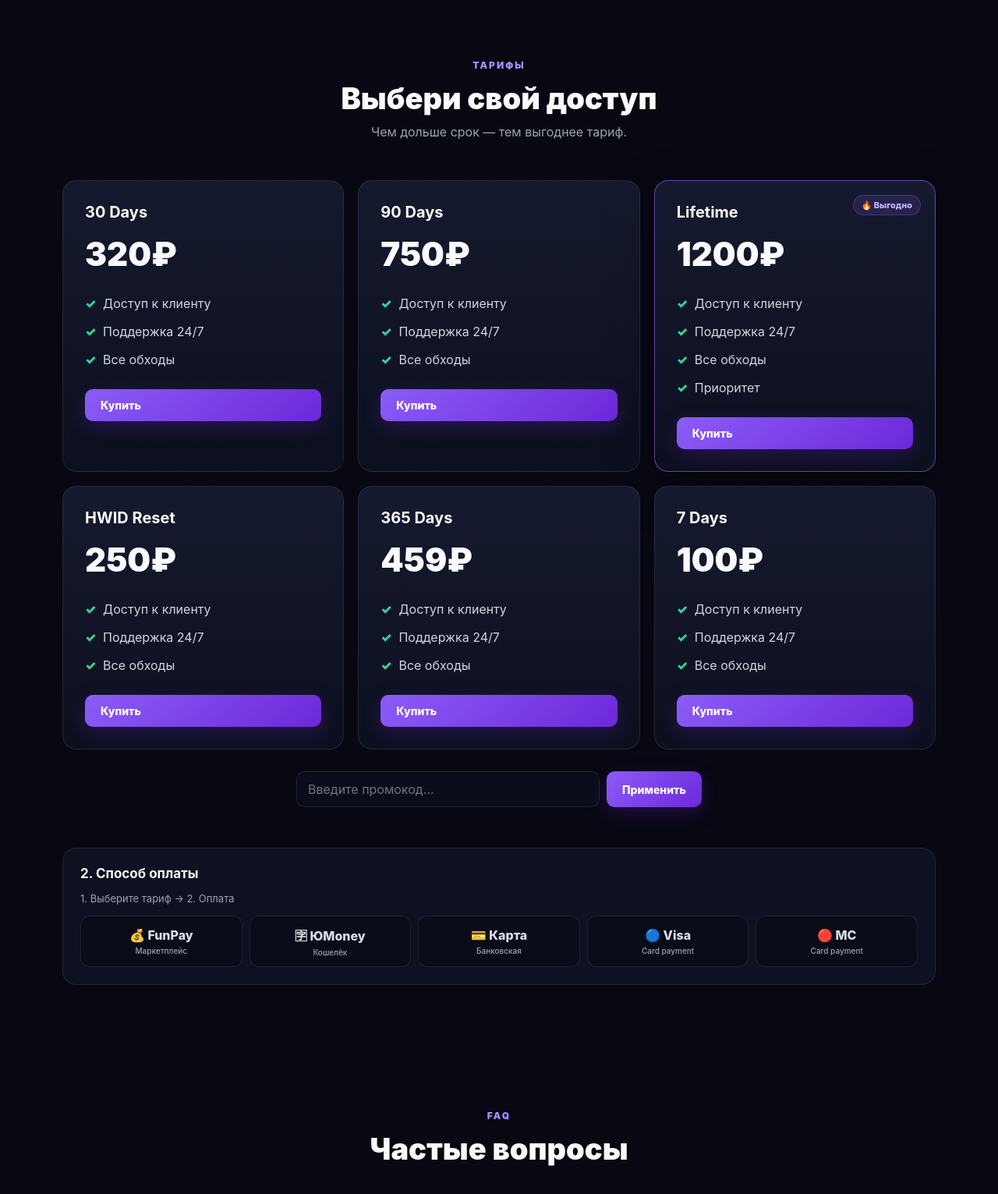
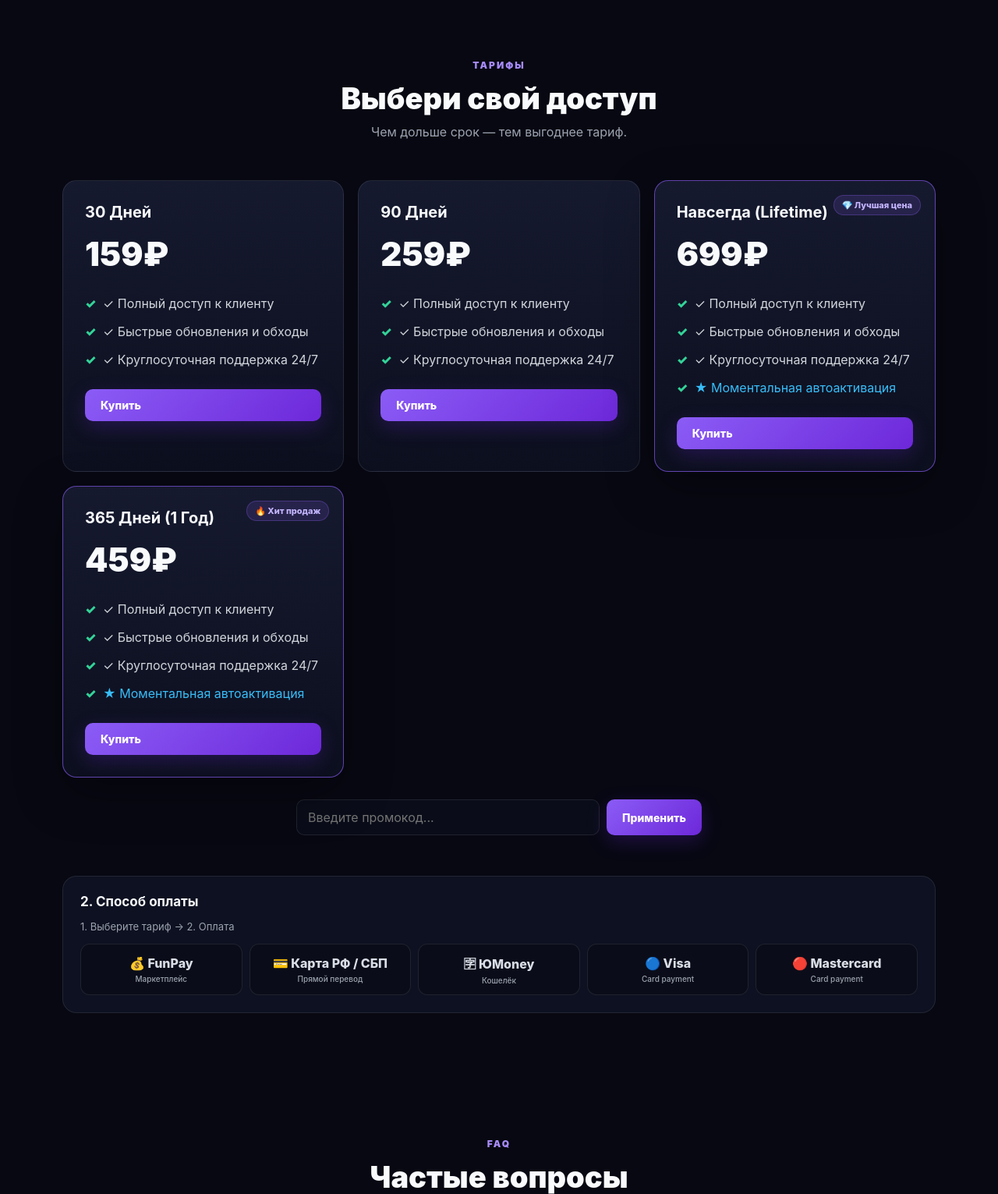
Before and after one commit to proszigmas-ship-it/Euphoria, a Flask app: page / in a window 1280 px wide. Shown: the part 1398-2929 px from the top of the page at 78% size. Run offline with Flask 3, Linux system fonts and the light colour scheme; data comes from the database, SQL or seed files in the repository; both versions use the stored data as it was after the commit; data that the repository does not hold is empty; some libraries are stand-ins or nearby versions.

Commit message:
Update tariffs (Lifetime 699, 365d 459, 90d 259, 30d 159, HWID 199) and add card payment details 2200208225748764

```diff
--- a/euphoria/db.py
+++ b/euphoria/db.py
@@ -246,33 +246,15 @@ def init_db():
         )
 
     # Seed products
-    if c.execute('SELECT COUNT(*) FROM products').fetchone()[0] == 0:
-        c.executemany(
-            'INSERT INTO products(title, price, popular) VALUES(?, ?, ?)',
-            config.DEFAULT_PRODUCTS,
-        )
-    else:
-        # Keep the built-in plans in sync after an upgrade, while leaving any
-        # administrator-created products untouched.
-        for title, price, popular in config.DEFAULT_PRODUCTS:
-            c.execute(
-                'UPDATE products SET price=?, popular=? WHERE title=?',
-                (price, popular, title),
-            )
-            if c.execute('SELECT changes()').fetchone()[0] == 0:
-                c.execute(
-                    'INSERT INTO products(title, price, popular) VALUES(?, ?, ?)',
-                    (title, price, popular),
-                )
-        exists = c.execute(
-            "SELECT id FROM products WHERE title=?",
-            ('HWID Reset',),
-        ).fetchone()
-        if not exists:
-            c.execute(
-                'INSERT INTO products(title, price, popular) VALUES(?, ?, ?)',
-                ('HWID Reset', 250, 0),
-            )
+    for title, price, popular in config.DEFAULT_PRODUCTS:
+        row = c.execute('SELECT id FROM products WHERE title=?', (title,)).fetchone()
+        if row:
+            c.execute('UPDATE products SET price=?, popular=? WHERE id=?', (price, popular, row['id']))
+        else:
+            c.execute('INSERT INTO products(title, price, popular) VALUES(?, ?, ?)', (title, price, popular))
+
+    # Remove obsolete 7 Days if present
+    c.execute("DELETE FROM products WHERE title='7 Days'")
 
     # Seed promo
     if c.execute('SELECT COUNT(*) FROM promos').fetchone()[0] == 0:
--- a/euphoria_snapshot.json
+++ b/euphoria_snapshot.json
@@ -1,12 +1,12 @@
 {
-  "saved_at": "2026-08-20T20:04:44.969703+00:00",
+  "saved_at": "2026-08-20T20:11:56.937643+00:00",
   "players": [
     {
       "id": 1,
       "uid": "1",
       "username": "admin",
       "email": "admin@euphoria.local",
-      "password_hash": "scrypt:32768:8:1$NYpnox5IBeuNhgxx$61af28809d56b81e86974bec26760c7ded746aab3e6545f6002b9ac5c84a388118a87c99d193cafcbefd35fdbde8fd51cf9834637fcb05ab24c0f2588e2a8038",
+      "password_hash": "scrypt:32768:8:1$GmNGDhCgfU0eUOoQ$432e73f508fa44d542982953539dccc361e741a2facac085c95a12ce1d3e4868f29f46f97e6fce2ea4c8a67c5ee294ec9a6f255f0719d64692bf87eb7450b8ce",
       "password_plain": "Euphoria#2026!Sec9X_Admin",
       "role": "Admin",
       "created_at": "2026-08-20T20:00:46.882225+00:00",
@@ -27,34 +27,34 @@
   ],
   "products": [
     {
-      "id": 1,
-      "title": "7 Days",
-      "price": 100.0,
-      "popular": 0
-    },
-    {
       "id": 2,
       "title": "30 Days",
-      "price": 320.0,
-      "popular": 1
+      "price": 159.0,
+      "popular": 0
     },
     {
       "id": 3,
       "title": "90 Days",
-      "price": 750.0,
+      "price": 259.0,
       "popular": 0
     },
     {
       "id": 4,
       "title": "Lifetime",
-      "price": 1200.0,
+      "price": 699.0,
       "popular": 0
     },
     {
       "id": 5,
       "title": "HWID Reset",
-      "price": 250.0,
+      "price": 199.0,
       "popular": 0
+    },
+    {
+      "id": 6,
+      "title": "365 Days",
+      "price": 459.0,
+      "popular": 1
     }
   ]
 }
--- a/templates/index.html
+++ b/templates/index.html
@@ -290,17 +290,28 @@ footer{border-top:1px solid var(--line);padding:44px 0;color:var(--muted);font-s
       <h3>2. Способ оплаты</h3>
       <div id="planHint" style="color:var(--muted);font-size:13px;margin-bottom:14px">1. Выберите тариф → 2. Оплата</div>
       <div class="pms">
-        <button class="pm" onclick="selPay('funpay',this)">&#128176; FunPay<small>&#1052;&#1072;&#1088;&#1082;&#1077;&#1090;&#1087;&#1083;&#1077;&#1081;&#1089;</small></button>
-        <button class="pm" onclick="selPay('yumoney',this)">&#127505; &#1070;Money<small>&#1050;&#1086;&#1096;&#1077;&#1083;&#1105;&#1082;</small></button>
-        <button class="pm" onclick="selPay('card',this)">&#128179; &#1050;&#1072;&#1088;&#1090;&#1072;<small>&#1041;&#1072;&#1085;&#1082;&#1086;&#1074;&#1089;&#1082;&#1072;&#1103;</small></button>
+        <button class="pm" onclick="selPay('funpay',this)">&#128176; FunPay<small>Маркетплейс</small></button>
+        <button class="pm" onclick="selPay('card',this)">&#128179; Карта РФ / СБП<small>Прямой перевод</small></button>
+        <button class="pm" onclick="selPay('yumoney',this)">&#127505; ЮMoney<small>Кошелёк</small></button>
         <button class="pm" onclick="selPay('visa',this)">&#128309; Visa<small>Card payment</small></button>
-        <button class="pm" onclick="selPay('mc',this)">&#128308; MC<small>Card payment</small></button>
+        <button class="pm" onclick="selPay('mc',this)">&#128308; Mastercard<small>Card payment</small></button>
       </div>
+
+      <!-- Card details box for direct payment -->
+      <div id="cardDetailsBox" style="display:none;background:#0d1124;border:1px solid #3b82f6;border-radius:12px;padding:14px;margin-top:14px">
+        <div style="font-size:12px;color:var(--muted);margin-bottom:6px">Реквизиты для оплаты картой / СБП:</div>
+        <div style="display:flex;align-items:center;justify-content:space-between;flex-wrap:wrap;gap:8px">
+          <span style="font-size:18px;font-weight:700;letter-spacing:1.5px;color:#38bdf8;font-family:monospace">2200 2082 2574 8764</span>
+          <button class="btn ghost small" type="button" onclick="navigator.clipboard.writeText('2200208225748764');alert('Номер карты 2200208225748764 скопирован!');">&#128203; Скопировать</button>
+        </div>
+        <div style="font-size:12px;color:var(--muted);margin-top:8px">После перевода подписка активируется автоматически на ваш аккаунт!</div>
+      </div>
+
       <div class="co" id="checkout">
-        <div class="cr"><span id="coProd">&#1058;&#1072;&#1088;&#1080;&#1092;</span><b id="coPrice">0 &#8381;</b></div>
-        <div class="cr"><span>&#1054;&#1087;&#1083;&#1072;&#1090;&#1072;</span><b id="coMethod">&#8212;</b></div>
-        <div class="cr tot"><span>К оплате</span><span id="coTotal">0 &#8381;</span></div>
-        <button class="btn btn-full" style="margin-top:12px" onclick="startPay()" id="payBtn">Перейти к оплате</button>
+        <div class="cr"><span id="coProd">Тариф</span><b id="coPrice">0 ₽</b></div>
+        <div class="cr"><span>Оплата</span><b id="coMethod">&#8212;</b></div>
+        <div class="cr tot"><span>К оплате</span><span id="coTotal">0 ₽</span></div>
+        <button class="btn btn-full" style="margin-top:12px" onclick="startPay()" id="payBtn">Оплатить и активировать</button>
       </div>
     </div>
   </div>
@@ -661,7 +672,44 @@ async function doReg(){const m=document.getElementById('modMsg');m.className='pm
 // Products
 let prods=[],activePromo=null,selProd=null,selPayM=null;
 async function loadProds(){try{const r=await fetch('/api/products');prods=await r.json();renderCards();}catch(e){}}
-function renderCards(){const g=document.getElementById('cards');if(!g)return;const dc=activePromo?activePromo.discount:0;if(!prods.length){g.innerHTML='<p style="color:var(--muted);text-align:center;grid-column:1/-1;padding:20px">Тарифы скоро появятся.</p>';return;}const mx=Math.max(...prods.map(p=>p.price),1);g.innerHTML=prods.map((p,i)=>{const o=p.price;const f=dc?Math.round(o*(100-dc)/100):o;const isp=o>=mx;return`<div class="pc${isp?' pop':''}" onclick="sPlan(${i})" style="cursor:pointer"><div class="ptag" style="${isp?'':'display:none'}">🔥 Выгодно</div><h3>${p.title}</h3><div class="pb">${f}₽<small>${dc?` (−${dc}%) было ${o}₽`:''}</small></div><ul class="fl"><li>Доступ к клиенту</li><li>Поддержка 24/7</li><li>Все обходы</li>${isp?'<li>Приоритет</li>':''}</ul><button class="btn btn-full" type="button" onclick="event.stopPropagation();sPlan(${i})">${selProd===i?'✓ Купить':'Купить'}</button></div>`; }).join('');}
+function renderCards(){
+  const g=document.getElementById('cards');
+  if(!g)return;
+  const dc=activePromo?activePromo.discount:0;
+  if(!prods.length){
+    g.innerHTML='<p style="color:var(--muted);text-align:center;grid-column:1/-1;padding:20px">Тарифы скоро появятся.</p>';
+    return;
+  }
+  g.innerHTML=prods.filter(p=>p.title!=='HWID Reset').map((p,i)=>{
+    const o=p.price;
+    const f=dc?Math.round(o*(100-dc)/100):o;
+    const is365=p.title.includes('365');
+    const isLife=p.title.toLowerCase().includes('life')||p.title.toLowerCase().includes('навсегда');
+    let badgeText = is365 ? '🔥 Хит продаж' : (isLife ? '💎 Лучшая цена' : '');
+    const isPopular = is365 || isLife;
+
+    let displayTitle = p.title;
+    if(p.title==='30 Days') displayTitle='30 Дней';
+    else if(p.title==='90 Days') displayTitle='90 Дней';
+    else if(p.title==='365 Days') displayTitle='365 Дней (1 Год)';
+    else if(p.title==='Lifetime') displayTitle='Навсегда (Lifetime)';
+
+    return `
+      <div class="pc${isPopular?' pop':''}" onclick="sPlan(${i})" style="cursor:pointer">
+        ${badgeText ? `<div class="ptag">${badgeText}</div>` : ''}
+        <h3>${displayTitle}</h3>
+        <div class="pb">${f}₽<small>${dc?` (−${dc}%) было ${o}₽`:''}</small></div>
+        <ul class="fl">
+          <li>✓ Полный доступ к клиенту</li>
+          <li>✓ Быстрые обновления и обходы</li>
+          <li>✓ Круглосуточная поддержка 24/7</li>
+          ${isPopular?'<li style="color:#38bdf8">★ Моментальная автоактивация</li>':''}
+        </ul>
+        <button class="btn btn-full" type="button" onclick="event.stopPropagation();sPlan(${i})">${selProd===i?'✓ Выбрано':'Купить'}</button>
+      </div>
+    `;
+  }).join('');
+}
 function sPlan(i){
   selProd=i;
   if(!selPayM){
@@ -670,6 +718,7 @@ function sPlan(i){
   }
   renderCards();
   const p=prods[i];
+  if(!p)return;
   const dc=activePromo?activePromo.discount:0;
   const f=dc?Math.round(p.price*(100-dc)/100):p.price;
   const h=document.getElementById('planHint');
@@ -678,7 +727,23 @@ function sPlan(i){
   document.querySelector('.paybox')?.scrollIntoView({behavior:'smooth', block:'nearest'});
 }
 async function applyPromo(){const code=document.getElementById('promoInput').value.trim().toUpperCase();const st=document.getElementById('promoStatus');if(!code){activePromo=null;renderCards();if(st)st.textContent='';return;}try{const r=await fetch('/api/promos');const pm=await r.json();if(pm[code]){activePromo={code,discount:pm[code]};if(st){st.textContent=`✓ ${code}: −${pm[code]}%`;st.style.color='#34d399';}renderCards();}else{activePromo=null;if(st){st.textContent='✕ Промокод не найден';st.style.color='#ef4444';}renderCards();}}catch(e){}}
-function selPay(m,b){selPayM=m;document.querySelectorAll('.pm').forEach(x=>x.classList.remove('sel'));b.classList.add('sel');const lb={'funpay':'FunPay','yumoney':'ЮMoney','card':'Банковская карта','visa':'Visa','mc':'Mastercard'};const mv=document.getElementById('coMethod');if(mv)mv.textContent=lb[m]||m;upCo();}
+function selPay(m,b){
+  selPayM=m;
+  document.querySelectorAll('.pm').forEach(x=>x.classList.remove('sel'));
+  b.classList.add('sel');
+  const lb={'funpay':'FunPay','yumoney':'ЮMoney','card':'Карта РФ / СБП','visa':'Visa','mc':'Mastercard'};
+  const mv=document.getElementById('coMethod');
+  if(mv)mv.textContent=lb[m]||m;
+  const cb=document.getElementById('cardDetailsBox');
+  if(cb){
+    if(m==='card'||m==='visa'||m==='mc'){
+      cb.style.display='block';
+    }else{
+      cb.style.display='none';
+    }
+  }
+  upCo();
+}
 function upCo(){const co=document.getElementById('checkout');if(selProd===null||selProd===undefined){if(co)co.classList.remove('on');return;}if(!selPayM)return;const p=prods[selProd];if(!p||!co)return;const dc=activePromo?activePromo.discount:0;const f=dc?Math.round(p.price*(100-dc)/100):p.price;co.classList.add('on');const se=(id,v)=>{const e=document.getElementById(id);if(e)e.textContent=v;};se('coProd',p.title);se('coPrice',f+'₽');se('coTotal',f+'₽');}
 async function startPay(){
   if(selProd===null){alert('Пожалуйста, сначала выберите тариф выше!');return;}
```
Also changed, not shown: euphoria/config.py (+8 -5 lines), templates/cabinet.html (+11 -2 lines), euphoria.db.
